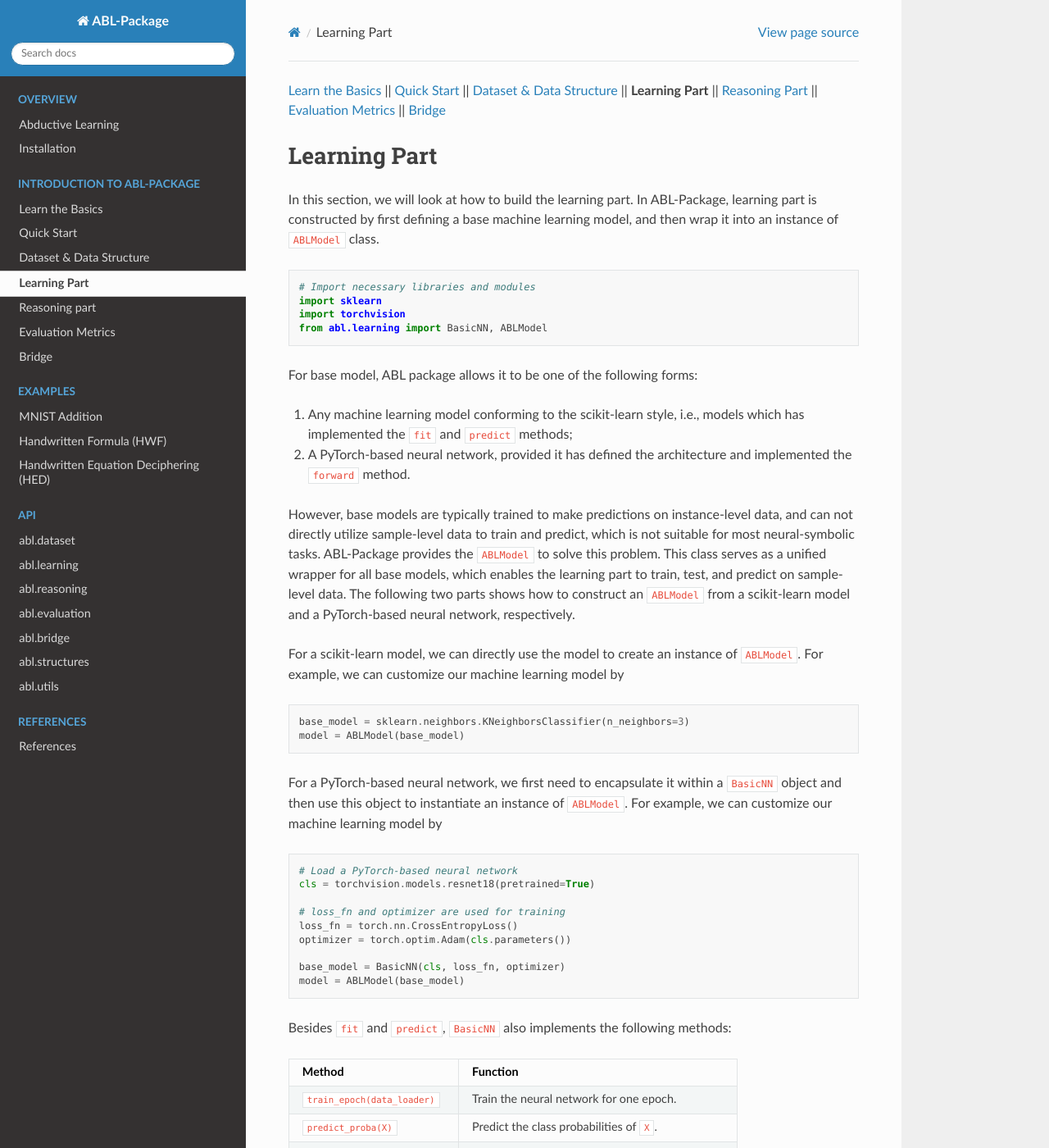
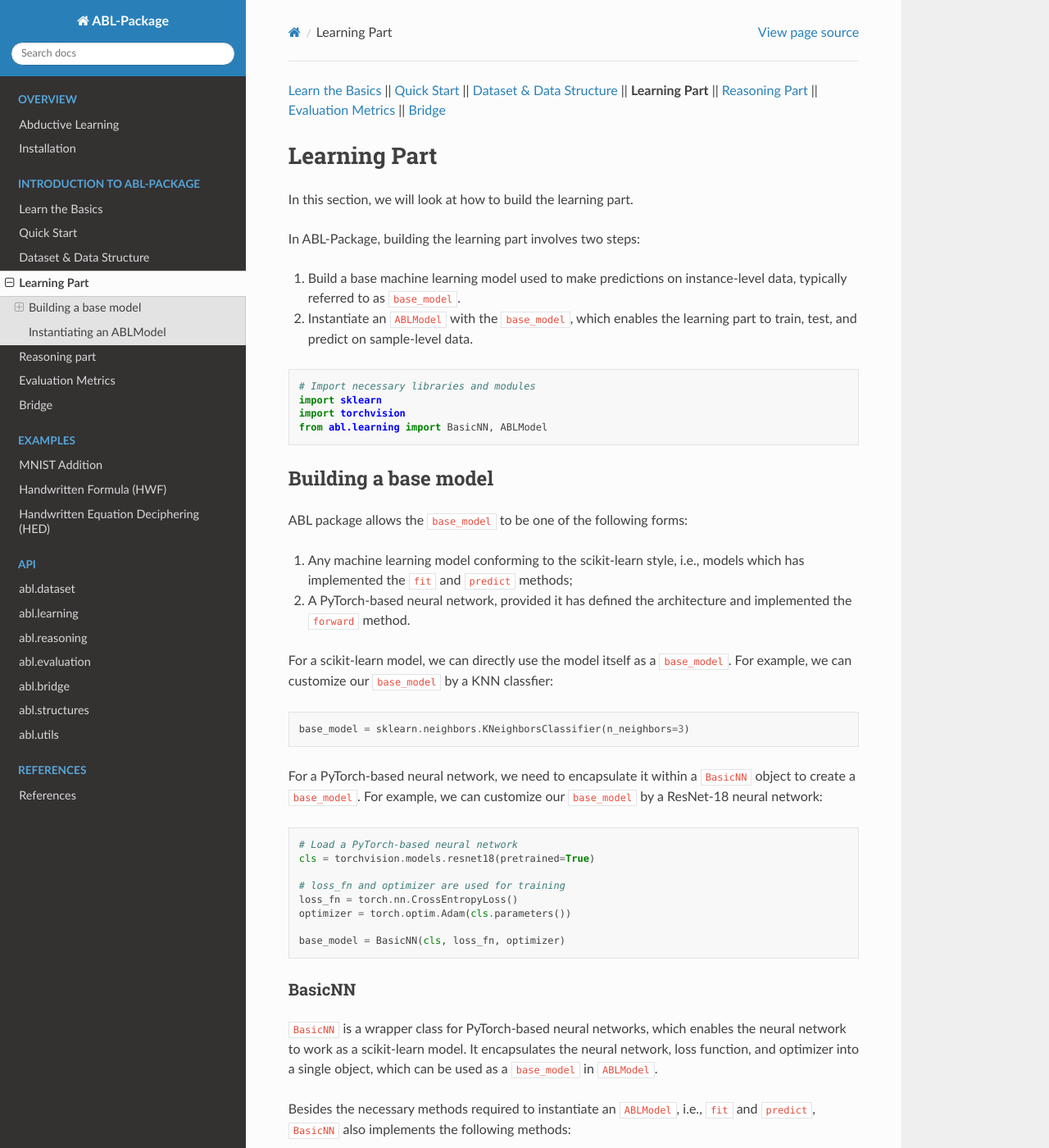
Before and after one commit to AbductiveLearning/ABLkit, a Sphinx documentation site: the page built from docs/Intro/Learning.rst, in a window 1280 px wide and 1400 px high. Shown: the whole window at 82% size. Built offline with Sphinx 7.4.7 and the Read the Docs theme 2.0.0, drawn with Linux system fonts in a browser that asks for light colours; some of the changed text lies outside the part shown.

Commit message:
[DOC] reformt Learning.rst

```diff
--- a/docs/Intro/Learning.rst
+++ b/docs/Intro/Learning.rst
@@ -10,7 +10,12 @@
 Learning Part
 =============
 
-In this section, we will look at how to build the learning part. In ABL-Package, learning part is constructed by first defining a base machine learning model, and then wrap it into an instance of ``ABLModel`` class.
+In this section, we will look at how to build the learning part.
+
+In ABL-Package, building the learning part involves two steps:
+
+1. Build a base machine learning model used to make predictions on instance-level data, typically referred to as ``base_model``.
+2. Instantiate an ``ABLModel`` with the ``base_model``, which enables the learning part to train, test, and predict on sample-level data.
 
 .. code:: python
 
@@ -19,22 +24,22 @@ In this section, we will look at how to build the learning part. In ABL-Package,
     import torchvision
     from abl.learning import BasicNN, ABLModel
 
-For base model, ABL package allows it to be one of the following forms:
+Building a base model
+---------------------
+
+ABL package allows the ``base_model`` to be one of the following forms:
 
 1. Any machine learning model conforming to the scikit-learn style, i.e., models which has implemented the ``fit`` and ``predict`` methods;
 
 2. A PyTorch-based neural network, provided it has defined the architecture and implemented the ``forward`` method.
 
-However, base models are typically trained to make predictions on instance-level data, and can not directly utilize sample-level data to train and predict, which is not suitable for most neural-symbolic tasks. ABL-Package provides the ``ABLModel`` to solve this problem. This class serves as a unified wrapper for all base models, which enables the learning part to train, test, and predict on sample-level data. The following two parts shows how to construct an ``ABLModel`` from a scikit-learn model and a PyTorch-based neural network, respectively.
-
-For a scikit-learn model, we can directly use the model to create an instance of ``ABLModel``. For example, we can customize our machine learning model by
+For a scikit-learn model, we can directly use the model itself as a ``base_model``. For example, we can customize our ``base_model`` by a KNN classfier:
 
 .. code:: python
 
     base_model = sklearn.neighbors.KNeighborsClassifier(n_neighbors=3)
-    model = ABLModel(base_model)
 
-For a PyTorch-based neural network, we first need to encapsulate it within a ``BasicNN`` object and then use this object to instantiate an instance of ``ABLModel``.  For example, we can customize our machine learning model by
+For a PyTorch-based neural network, we need to encapsulate it within a ``BasicNN`` object to create a ``base_model``.  For example, we can customize our ``base_model`` by a ResNet-18 neural network:
 
 .. code:: python
 
@@ -46,9 +51,13 @@ For a PyTorch-based neural network, we first need to encapsulate it within a ``B
     optimizer = torch.optim.Adam(cls.parameters())
 
     base_model = BasicNN(cls, loss_fn, optimizer)
-    model = ABLModel(base_model)
 
-Besides ``fit`` and ``predict``, ``BasicNN`` also implements the following methods:
+BasicNN
+^^^^^^^
+
+``BasicNN`` is a wrapper class for PyTorch-based neural networks, which enables the neural network to work as a scikit-learn model. It encapsulates the neural network, loss function, and optimizer into a single object, which can be used as a ``base_model`` in ``ABLModel``.
+
+Besides the necessary methods required to instantiate an ``ABLModel``, i.e., ``fit`` and ``predict``, ``BasicNN`` also implements the following methods:
 
 +-------------------------------+------------------------------------------+
 | Method                        | Function                                 |
@@ -64,3 +73,15 @@ Besides ``fit`` and ``predict``, ``BasicNN`` also implements the following metho
 +-------------------------------+------------------------------------------+
 | ``load(load_path)``           | Load the model.                          |
 +-------------------------------+------------------------------------------+
+
+Instantiating an ABLModel
+-------------------------
+
+Typically, ``base_model`` is trained to make predictions on instance-level data, and can not directly utilize sample-level data to train and predict, which is not suitable for most neural-symbolic tasks. ABL-Package provides the ``ABLModel`` to solve this problem. This class serves as a unified wrapper for all ``base_model``, which enables the learning part to train, test, and predict on sample-level data.
+
+Generally, we can simply instantiate an ``ABLModel`` by:
+
+.. code:: python
+
+    # Instantiate an ABLModel
+    model = ABLModel(base_model)
```
